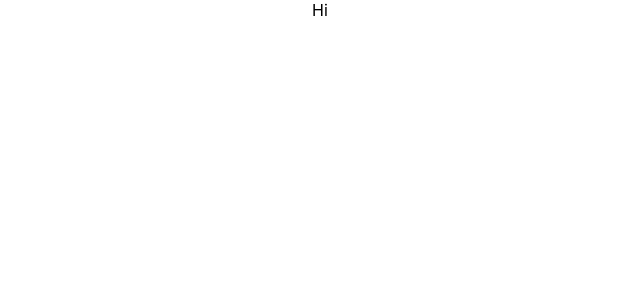
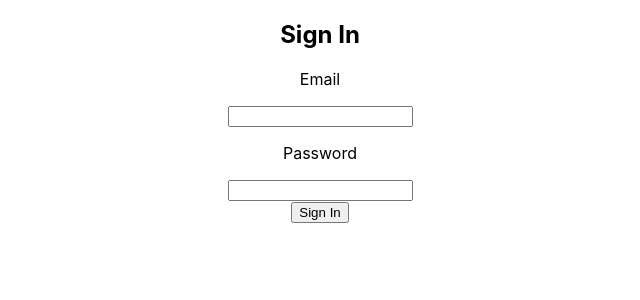
Before and after one commit to master-your-money-bw/frontend, a React (Create React App) app in the folder mym/: page /login in a window 1280 px wide. Shown: the top 300 px of the page, without its empty margins (320-960 px from the left). Built offline with nearby package versions, Linux system fonts and the light colour scheme.

Commit message:
added login page backbone, needs to be connected to backend

```diff
--- a/mym/src/App.js
+++ b/mym/src/App.js
@@ -1,10 +1,14 @@
 import React from 'react';
 import './App.css';
+import Login from './components/Login';
+import { Route } from 'react-router-dom';
+import Homepage from './components/Homepage';
 
 function App() {
   return (
     <div className="App">
-      Hi
+      <Route path="/" exact component={Homepage}/> {/* will be removed */}
+      <Route path="/login" component={Login}/>
     </div>
   );
 }
--- /dev/null
+++ b/mym/src/components/Homepage.js
@@ -0,0 +1,13 @@
+import React from 'react';
+import { Link } from 'react-router-dom';
+
+const Homepage = () => {
+    return (
+    <div>
+        <Link to="/login">Login</Link>
+        Placeholder
+    </div>
+    );
+}
+
+export default Homepage;
--- /dev/null
+++ b/mym/src/components/Login.js
@@ -0,0 +1,44 @@
+import React from 'react';
+import { connect } from 'react-redux';
+
+class Login extends React.Component {
+    state = {
+        credentials: {
+            email: '',
+            password: ''
+        }
+    }
+
+    onInputChange = e => {
+        this.setState({ credentials: {
+            ...this.state.credentials,
+            [e.target.name]: e.target.value
+        }})
+    }
+
+    onSubmitLogin = e => {
+        e.preventDefault();
+        // push to backend to validate if user is in system
+        // this.props.history.push("/dashboard")
+    }
+
+    render() {
+        console.log(this.props)
+        return (
+            <form onSubmit={this.onSubmitLogin}>
+                <h2>Sign In</h2>
+                <div>
+                    <p>Email</p>
+                    <input name="email" value={this.state.credentials.email} onChange={this.onInputChange} type="email" required autoComplete="username"/>
+                </div>
+                <div>
+                    <p>Password</p>
+                    <input name="password" value={this.state.credentials.password} onChange={this.onInputChange} type="password" required autoComplete="current-password"/>
+                </div>
+                <button>Sign In</button>
+            </form>
+        )
+    }
+}
+
+export default connect(null, {})(Login);
```
